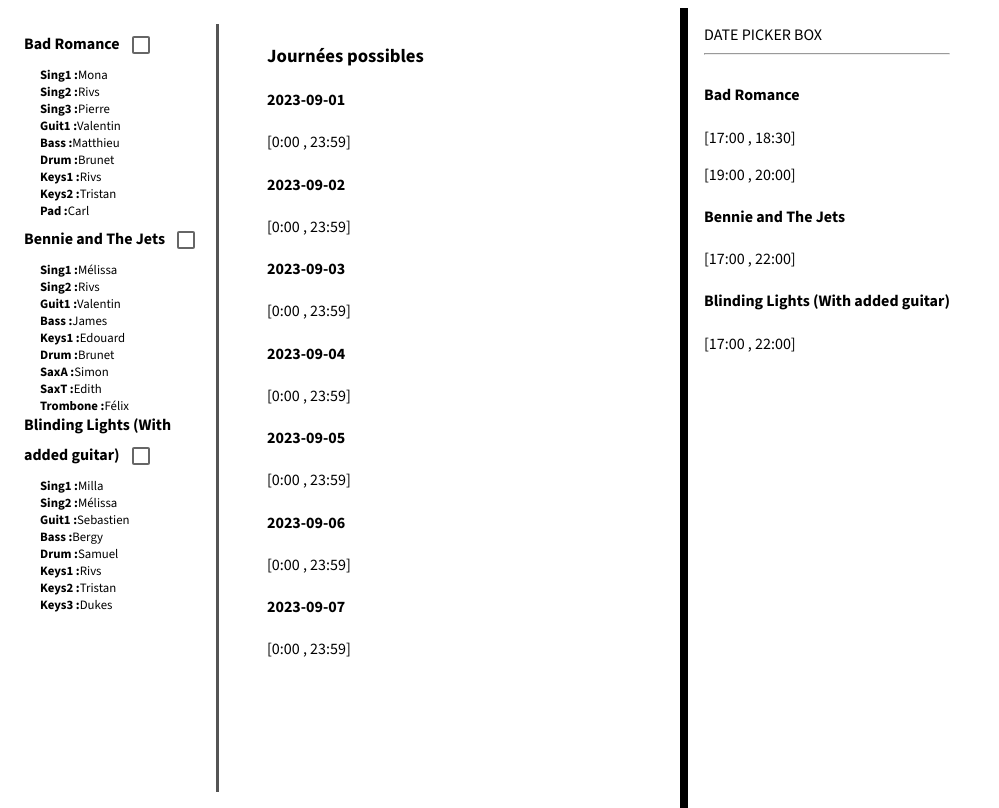
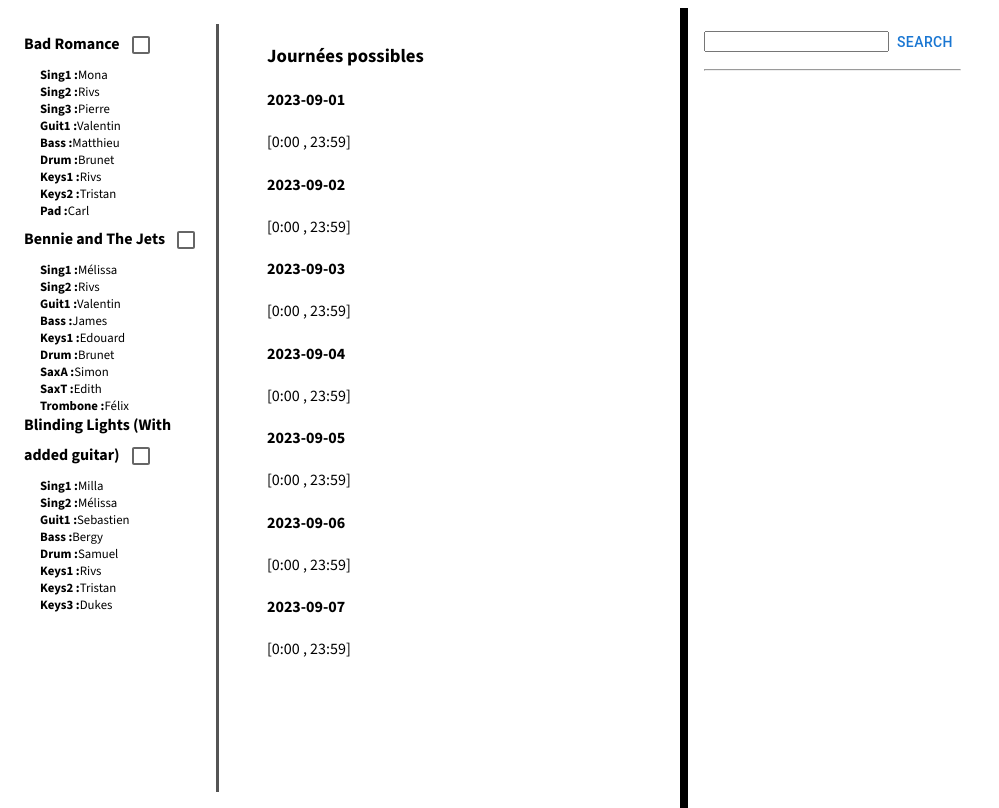
Before and after one commit to phbru/polyjam-station, a React (Vite) app: page / in a window 1280 px wide. Shown: the whole page, without its empty margins (0-999 px from the left). Built offline with nearby package versions, Linux system fonts and the light colour scheme.

Commit message:
input dates work

```diff
--- a/src/components/DatePickerBox.tsx
+++ b/src/components/DatePickerBox.tsx
@@ -1,7 +1,69 @@
+import { ChangeEvent, useContext, useState } from "react";
+import {
+  SongsForPickedDateContext,
+  SongsForPickedDateContextProps,
+} from "../contexts/SongsForPickedDateContext";
+import { SongForDate } from "../interfaces/SongForDate";
+import { songsData } from "../data/songsData";
+import { DailyPossibleInterval } from "../types/DailyPossibleInterval";
+import { findPossibleIntervals } from "../scenes/dashboard/helpers";
+import { convertedAvailabilities } from "../constants/convertedAvailabilities";
+import { TimeInterval } from "../interfaces/TimeInterval";
+import { Button } from "@mui/material";
+
 const DatePickerBox = () => {
+  const { possibleSongsForDate, setPossibleSongsForDate } =
+    useContext<SongsForPickedDateContextProps>(SongsForPickedDateContext);
+
+  const [selectedDate, setSelectedDate] = useState<string>("");
+
+  const handleInputChange = (e: ChangeEvent<HTMLInputElement>) => {
+    const updatedSelectedDate = e.target.value;
+    setSelectedDate(updatedSelectedDate);
+  };
+
+  const handleKeyDown = (e: { key: string }) => {
+    if (e.key === "Enter") {
+      console.log("e.key", e.key);
+      handlePress();
+    }
+  };
+  const handlePress = () => {
+    const updatedPossibleSongsForDate: SongForDate[] = [];
+
+    for (const song in songsData) {
+      const musicianSet = new Set(Object.values(songsData[song].musicians));
+
+      const songTimeSlots: DailyPossibleInterval[] = findPossibleIntervals(
+        { selectedDate: convertedAvailabilities[selectedDate] },
+        musicianSet
+      );
+
+      const songTimeSlotsIntervals: Array<TimeInterval> | null =
+        songTimeSlots[0][1];
+
+      const songForDate: SongForDate = {
+        songName: song,
+        musicians: Object.values(songsData[song].musicians),
+        possibleTimeSlots: songTimeSlotsIntervals ? songTimeSlotsIntervals : [],
+      };
+
+      updatedPossibleSongsForDate.push(songForDate);
+
+      setPossibleSongsForDate(updatedPossibleSongsForDate);
+    }
+  };
+
   return (
     <div className="date-picker-box">
-      DATE PICKER BOX
+      <input
+        name="date-input"
+        value={selectedDate}
+        onChange={(e) => handleInputChange(e)}
+        onKeyDown={handleKeyDown}
+      />
+      <Button onClick={handlePress}> Search</Button>
+
       <hr />
     </div>
   );
--- a/src/components/SongsForPickedDateBox.tsx
+++ b/src/components/SongsForPickedDateBox.tsx
@@ -1,42 +1,15 @@
-import { useState } from "react";
-import { songsData } from "../data/songsData";
+import { useContext } from "react";
 
-import { convertedAvailabilities } from "../constants/convertedAvailabilities";
-import { findPossibleIntervals } from "../scenes/dashboard/helpers";
-import { DailyPossibleInterval } from "../types/DailyPossibleInterval";
 import { TimeInterval } from "../interfaces/TimeInterval";
 import { SongForDate } from "../interfaces/SongForDate";
+import {
+  SongsForPickedDateContext,
+  SongsForPickedDateContextProps,
+} from "../contexts/SongsForPickedDateContext";
 
 const SongsForPickedDateBox = () => {
-  const [selectedDate, setSelectedDate] = useState<string>("2023-09-01");
-
-  const updatedPossibleSongsForDate: SongForDate[] = [];
-
-  for (const song in songsData) {
-    const musicianSet = new Set(Object.values(songsData[song].musicians));
-
-    const songTimeSlots: DailyPossibleInterval[] = findPossibleIntervals(
-      { "2023-09-01": convertedAvailabilities[selectedDate] },
-      musicianSet
-    );
-
-    const songTimeSlotsIntervals: Array<TimeInterval> | null =
-      songTimeSlots[0][1];
-
-    const songForDate: SongForDate = {
-      songName: song,
-      musicians: Object.values(songsData[song].musicians),
-      possibleTimeSlots: songTimeSlotsIntervals ? songTimeSlotsIntervals : [],
-    };
-
-    updatedPossibleSongsForDate.push(songForDate);
-
-    // setPossibleSongsForDate(updatedPossibleSongsForDate);
-  }
-
-  const [possibleSongsForDate, setPossibleSongsForDate] = useState<
-    SongForDate[]
-  >(updatedPossibleSongsForDate);
+  const { possibleSongsForDate, setPossibleSongsForDate } =
+    useContext<SongsForPickedDateContextProps>(SongsForPickedDateContext);
 
   return (
     <div className="songs-for-picked-date-box">
--- a/src/data/availabilitiesData.ts
+++ b/src/data/availabilitiesData.ts
@@ -25,7 +25,10 @@
   },
   "2023-09-02": {
     Mona: [],
-    Rivs: [],
+    Rivs: [
+      { start: "15:00", end: "18:30" },
+      { start: "19:00", end: "20:00" },
+    ],
     Pierre: [{ start: "17:00", end: "22:00" }],
     Valentin: [{ start: "17:00", end: "22:00" }],
     Matthieu: [{ start: "17:00", end: "22:00" }],
```
